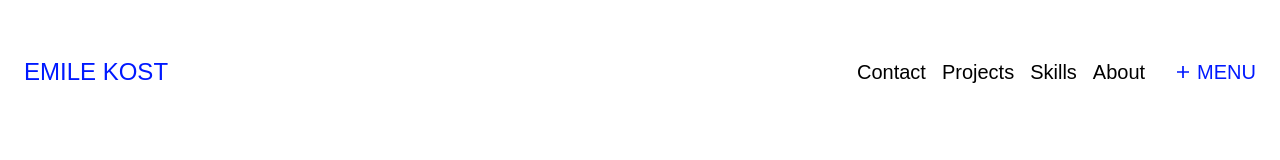
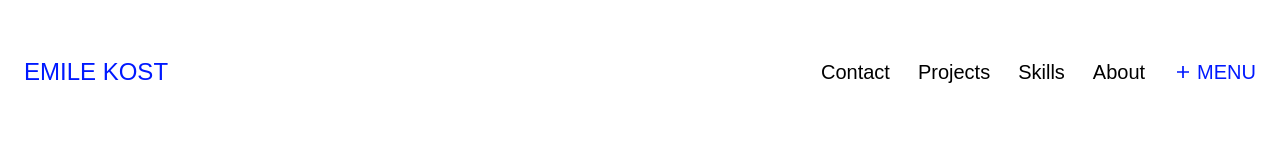
Before and after one commit to EmileKost/portfolio, a Next.js app in the folder frontend/: page / in a window 1280 px wide. Both pictures are taken after a click on the button "MENU". Shown: the top 160 px of the page. Built offline with nearby package versions, Linux system fonts and the light colour scheme; a web font is replaced by a local one.

Commit message:
feat: refactor menu

```diff
--- a/frontend/components/header/Menu.tsx
+++ b/frontend/components/header/Menu.tsx
@@ -28,6 +28,20 @@ const menuItemVariants = {
 		opacity: 1,
 		y: 0,
 	},
+	hover: {
+		color: "#0019FF",
+	},
+};
+
+const circleVariant = {
+	initial: {
+		opacity: 0,
+		y: -10,
+	},
+	hover: {
+		opacity: 1,
+		y: 0,
+	},
 };
 
 export const Menu = () => {
@@ -46,7 +60,7 @@ export const Menu = () => {
 			<AnimatePresence>
 				{menuItems && isOpen && (
 					<motion.ul
-						className="flex flex-col items-end md:flex-row-reverse gap-4"
+						className="flex flex-col items-end md:flex-row-reverse gap-2 md:gap-7"
 						variants={containerVariants}
 						initial={"initial"}
 						animate={"animate"}
@@ -55,7 +69,7 @@ export const Menu = () => {
 							<motion.li
 								key={idx}
 								variants={menuItemVariants}
-								className="hover:text-blue-primary font-primary transition-colors text-base md:text-xl">
+								className="font-primary hover:text-blue-primary transition-colors text-base md:text-xl relative">
 								<a href="">{item}</a>
 							</motion.li>
 						))}
--- /dev/null
+++ b/frontend/src/animations.ts
@@ -0,0 +1 @@
+export const menuAnimations = {};
```
